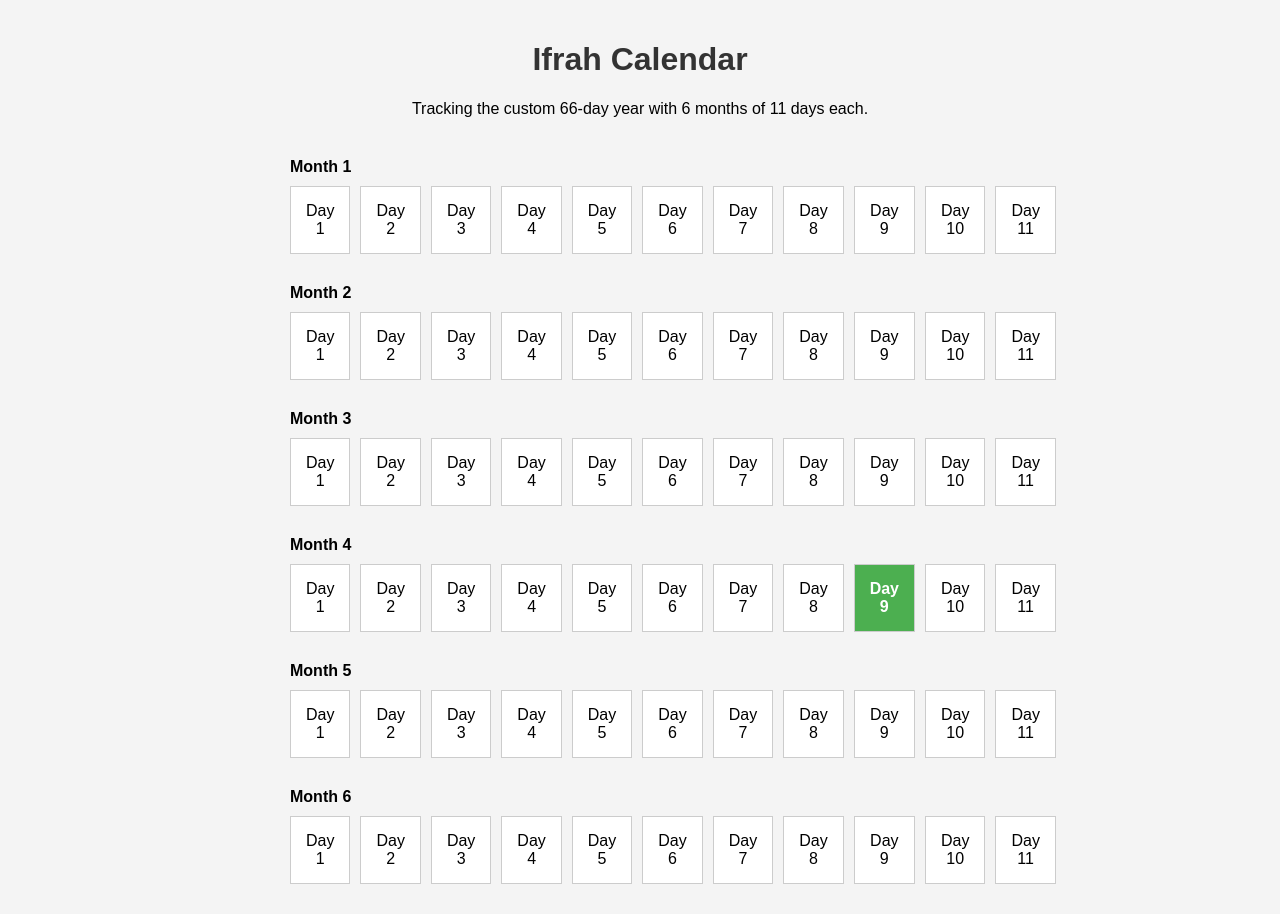
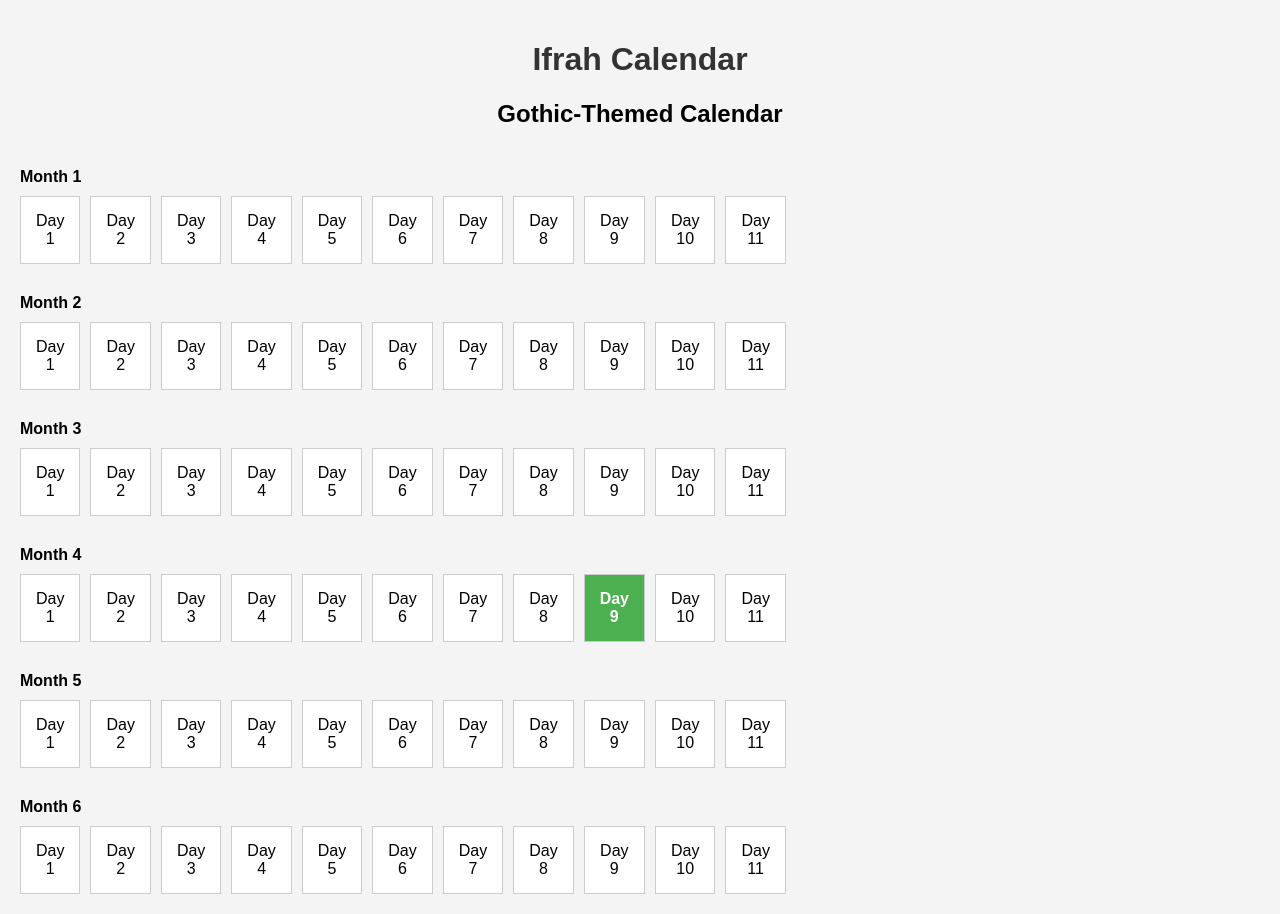
Before and after one commit to Nada1948/Ifrah-Calendar, a plain HTML site: page index.html in a window 1280 px wide. Drawn offline with Linux system fonts and the light colour scheme.

Commit message:
Update index.html

```diff
--- a/index.html
+++ b/index.html
@@ -7,13 +7,15 @@
     <link rel="stylesheet" href="styles.css">
 </head>
 <body>
-    <h1>Ifrah Calendar</h1>
-    <p>Tracking the custom 66-day year with 6 months of 11 days each.</p>
-
-    <div class="calendar-container">
-        <div id="calendar"></div>
+    <div class="container">
+        <header>
+            <h1>Ifrah Calendar</h1>
+        </header>
+        <div class="calendar">
+            <h2>Gothic-Themed Calendar</h2>
+            <div id="calendar"></div>
+        </div>
     </div>
-
     <script src="script.js"></script>
 </body>
 </html>
```
